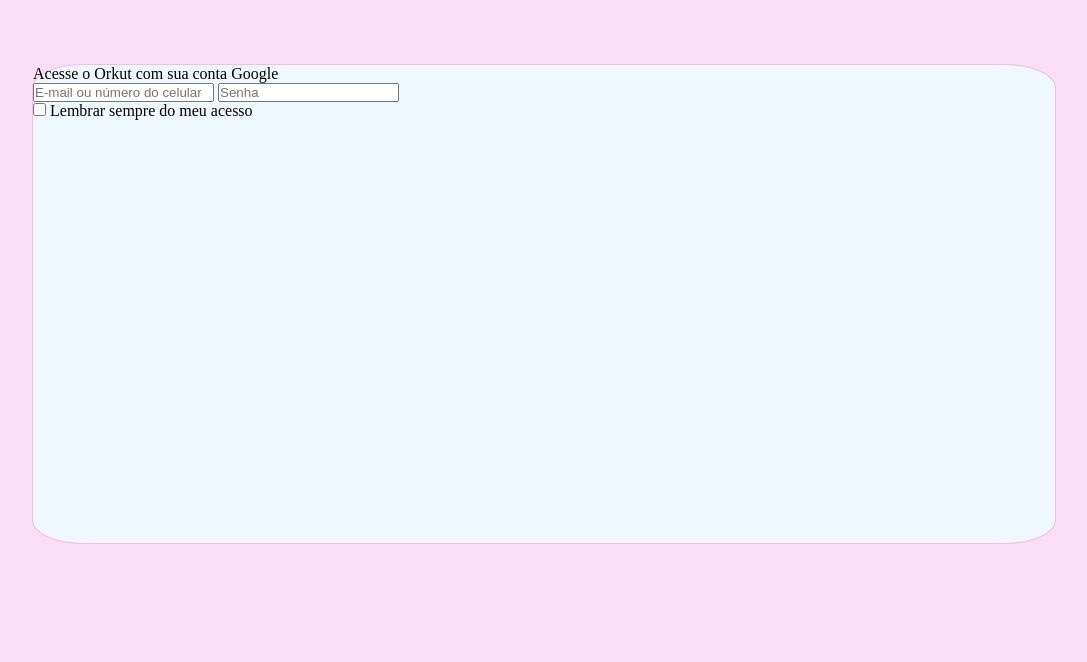
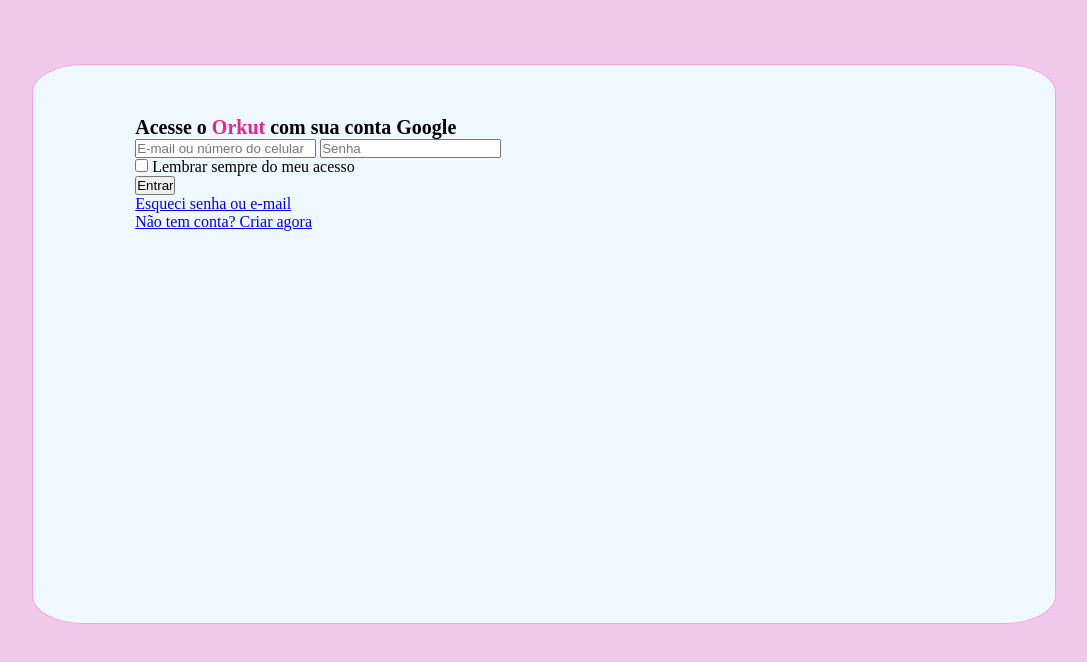
Before and after one commit to cleberbau/Orkut_Fake, a plain HTML site: page Index.html in a window 1280 px wide. Shown: the whole page, without its empty margins (96-1183 px from the left). Drawn offline with Linux system fonts and the light colour scheme.

Commit message:
Second Commit
Começo da Formatação em CSS da caixa de Login

```diff
--- a/Index.html
+++ b/Index.html
@@ -13,7 +13,7 @@
     <div class="container">
         <div class="fields">
             <div class="fields__title">
-                <p id="field__title">Acesse o Orkut com sua conta Google</p>
+                <p id="field__title">Acesse o <span class="pink-font">Orkut</span> com sua conta Google</p>
             </div>
             <div class="fields__textboxs">
                 <input type="email" placeholder="E-mail ou número do celular" name="" id="field__email">
@@ -23,6 +23,15 @@
                 <input type="checkbox" name="" id="field__remember">
                 <label for="field__remember">Lembrar sempre do meu acesso</label>
             </div>
+            <div class="fields__buttons">
+                <button id="btnlogin">Entrar</button>
+            </div>
+            <div class="fields__recovery">
+                <a href="#">Esqueci senha ou e-mail</a>
+            </div>
+            <div class="fields__create">
+                <a href="#">Não tem conta? Criar agora</a>
+            </div>
 
         </div>
 
--- a/style/main.css
+++ b/style/main.css
@@ -1,13 +1,26 @@
 :root{
-    background-color:#fbddf6;
+    background-color: #f0c9ea;
 }
 
 .container{
     width: 80%;
-    height: 60vh;
-    border: 1px solid #f8b9ee;
+    height: 70vh;
+    border: 1px solid #f4a1e8;
     background-color: aliceblue;
-    border-radius: 5%;
+    border-radius:5%;
     margin: auto;
     margin-top: 5%;
 }
+
+.fields{
+    margin: 5% 10%;
+}
+
+#field__title{
+    font-size: 20px;
+    font-weight: 800;
+}
+
+.pink-font{
+   color:#E8258E
+}
```
